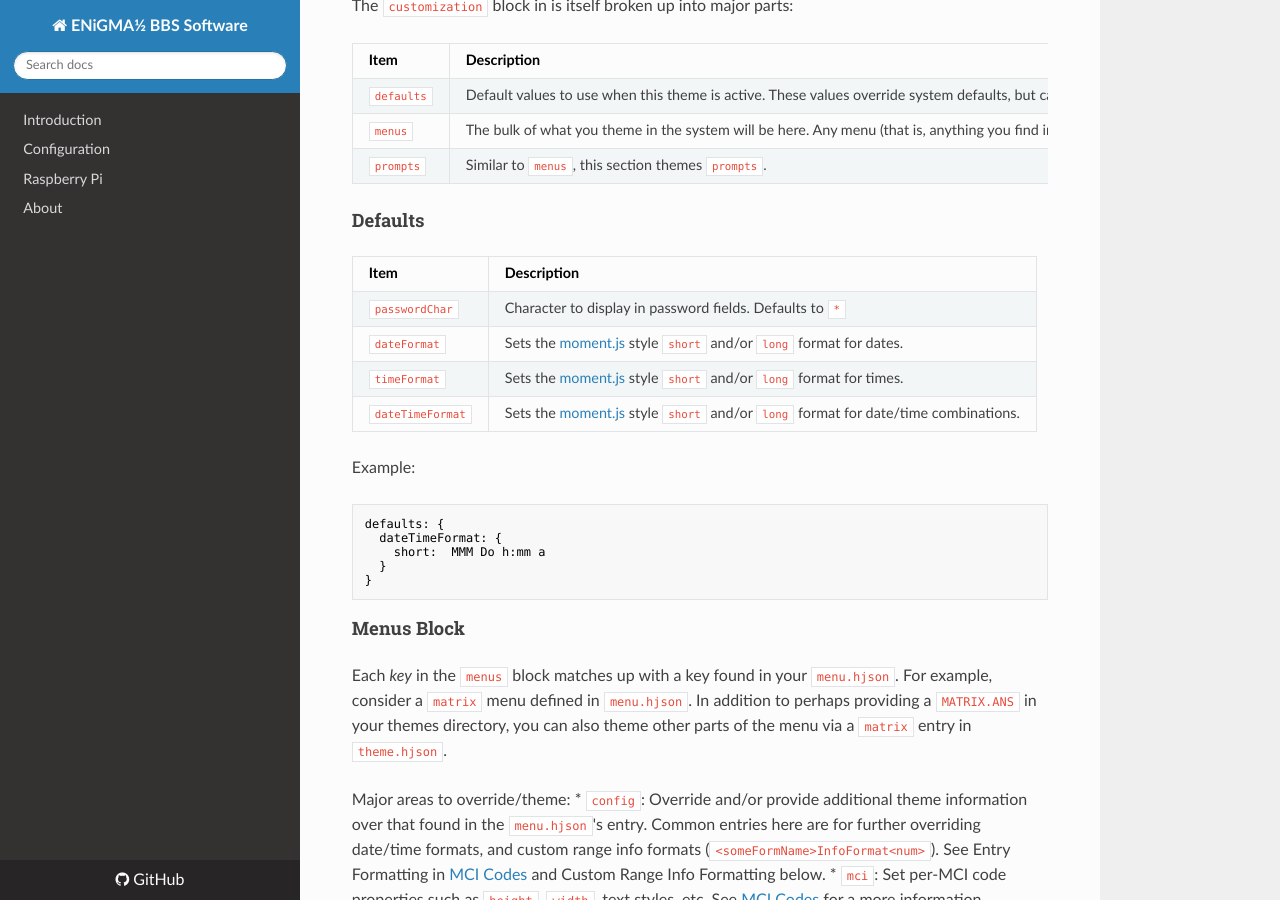
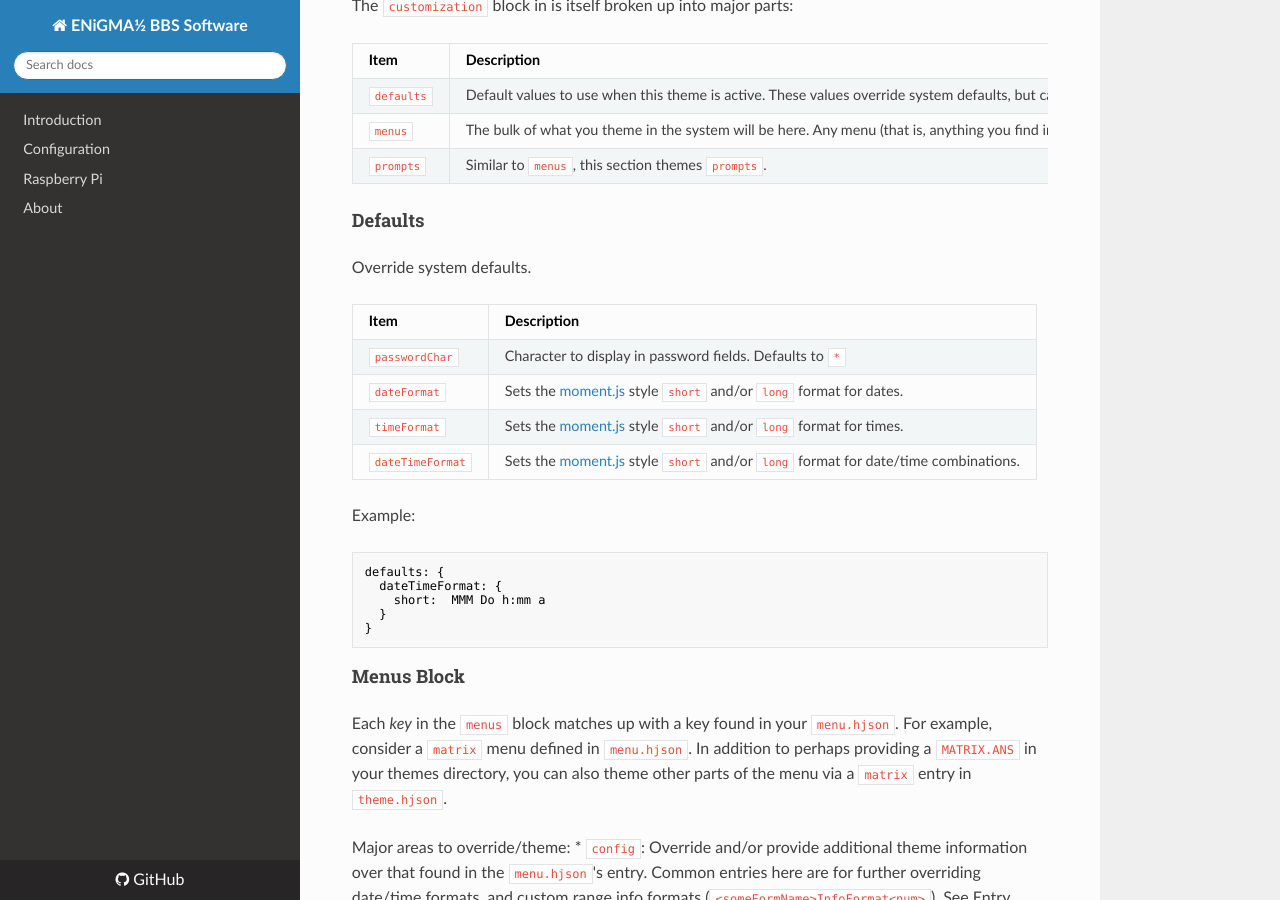
Before and after one commit to NuSkooler/enigma-bbs, an MkDocs documentation site: the page built from docs/art/themes.md, in a window 1280 px wide and 900 px high, scrolled down 1245 px. Built offline with MkDocs 1.6.1, drawn with Linux system fonts in a browser that asks for light colours; nearby versions of some CDN libraries; old or Windows-style settings are respelled for this version of MkDocs.

Commit message:
Hopefully fix rendering on doc site

```diff
--- a/docs/art/themes.md
+++ b/docs/art/themes.md
@@ -41,6 +41,8 @@ The `customization` block in is itself broken up into major parts:
 | `prompts` | Similar to `menus`, this section themes `prompts`. |
 
 #### Defaults
+Override system defaults.
+
 | Item | Description                                              |
 |-------------|---------------------------------------------------|
 | `passwordChar` | Character to display in password fields. Defaults to `*` |
```
